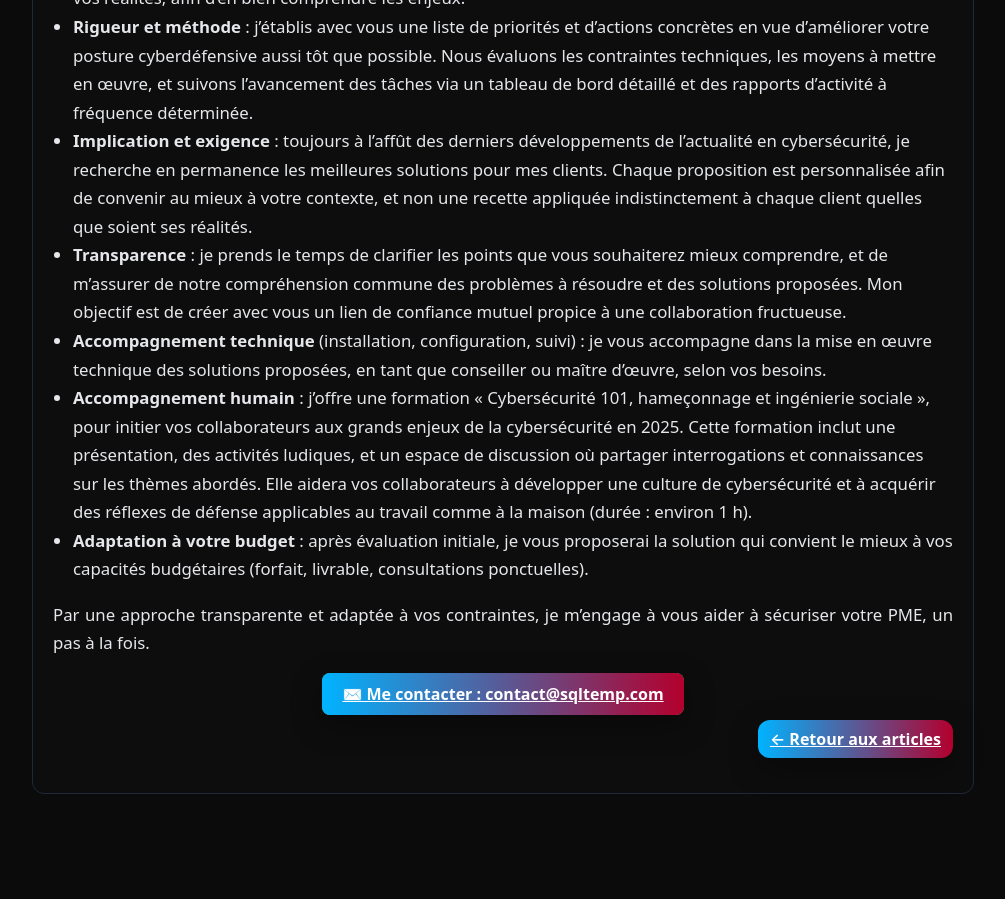
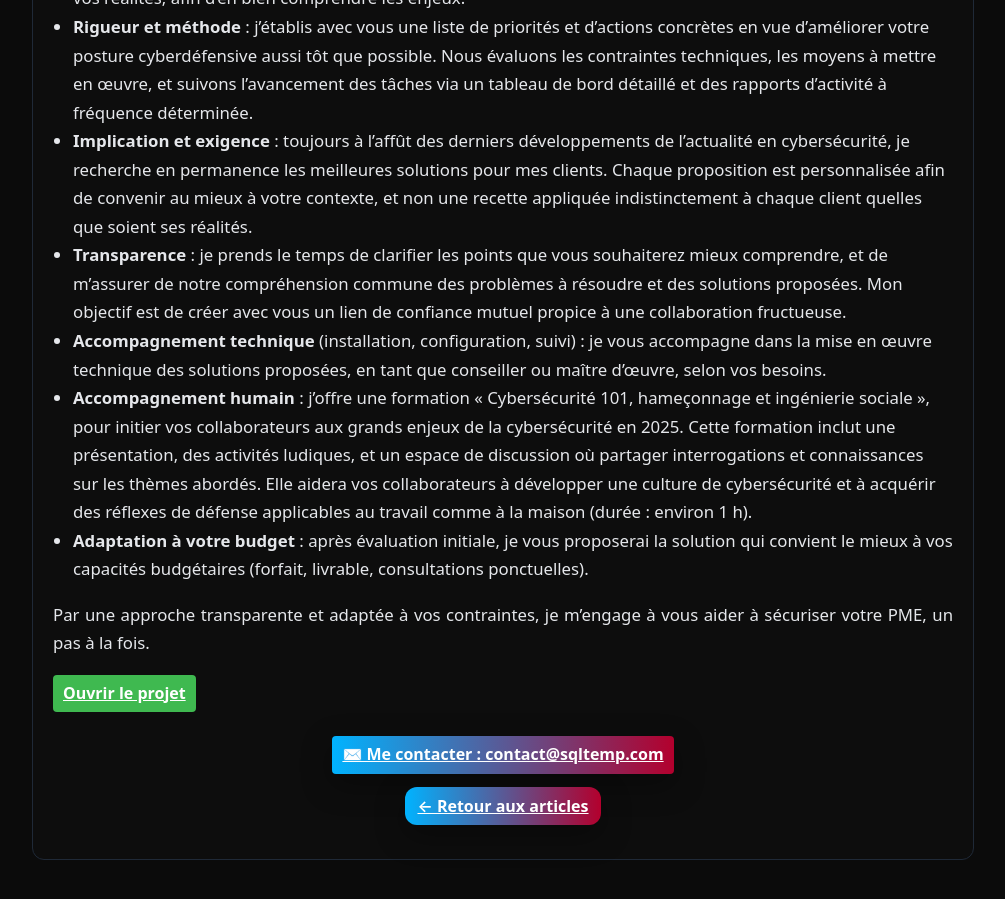
Before and after one commit to sqltemp/portfolio, a Jekyll site: the page projects/phares/protection-pme.html, which Jekyll copies as it is, in a window 1280 px wide and 900 px high, scrolled down 12422 px. Shown: the whole window, without its empty margins (137-1142 px from the left). Built offline with Jekyll 4.4.1, drawn with Linux system fonts in a browser that asks for light colours; before the commit the page ends 13256 px from its top, so only the background shows below that.

Commit message:
Enhance contact section and add project link
Added a button to open the project and updated the contact section.

```diff
--- a/projects/phares/protection-pme.html
+++ b/projects/phares/protection-pme.html
@@ -576,7 +576,8 @@
       Par une approche transparente et adaptée à vos contraintes, je m’engage à vous aider à sécuriser votre PME,
       un pas à la fois.
     </p>
-
+    <a href="projects/phares/protection-pme.html" style="display:inline-block; margin-top:auto; padding:6px 10px; background-color:#3fb950; color:#ffffff; text-decoration:none; border-radius:4px; font-weight:bold;">Ouvrir le projet</a>
+    <!--
     <div style="text-align:center; margin-top:24px;">
       <a href="mailto:contact@sqltemp.com"
          class="btn"
@@ -585,8 +586,15 @@
         ✉️ Me contacter : contact@sqltemp.com
       </a>
     </div>
-
-    <div style="text-align:right; margin-top:20px;">
+    -->
+    <div style="text-align:center; margin-top:24px;">
+      <a href="mailto:contact@sqltemp.com"
+         class="btn"
+         style="display:inline-block; margin-top:auto; padding:6px 10px; background-color:#3fb950; color:#ffffff; text-decoration:none; border-radius:4px; font-weight:bold;">
+        ✉️ Me contacter : contact@sqltemp.com
+      </a>
+    </div>
+    <div style="text-align:center; margin-top:20px;">
       <a href="/articles/" class="btn"
          style="color:#3fb950; text-decoration:none; font-weight:600;">
         ← Retour aux articles
```
